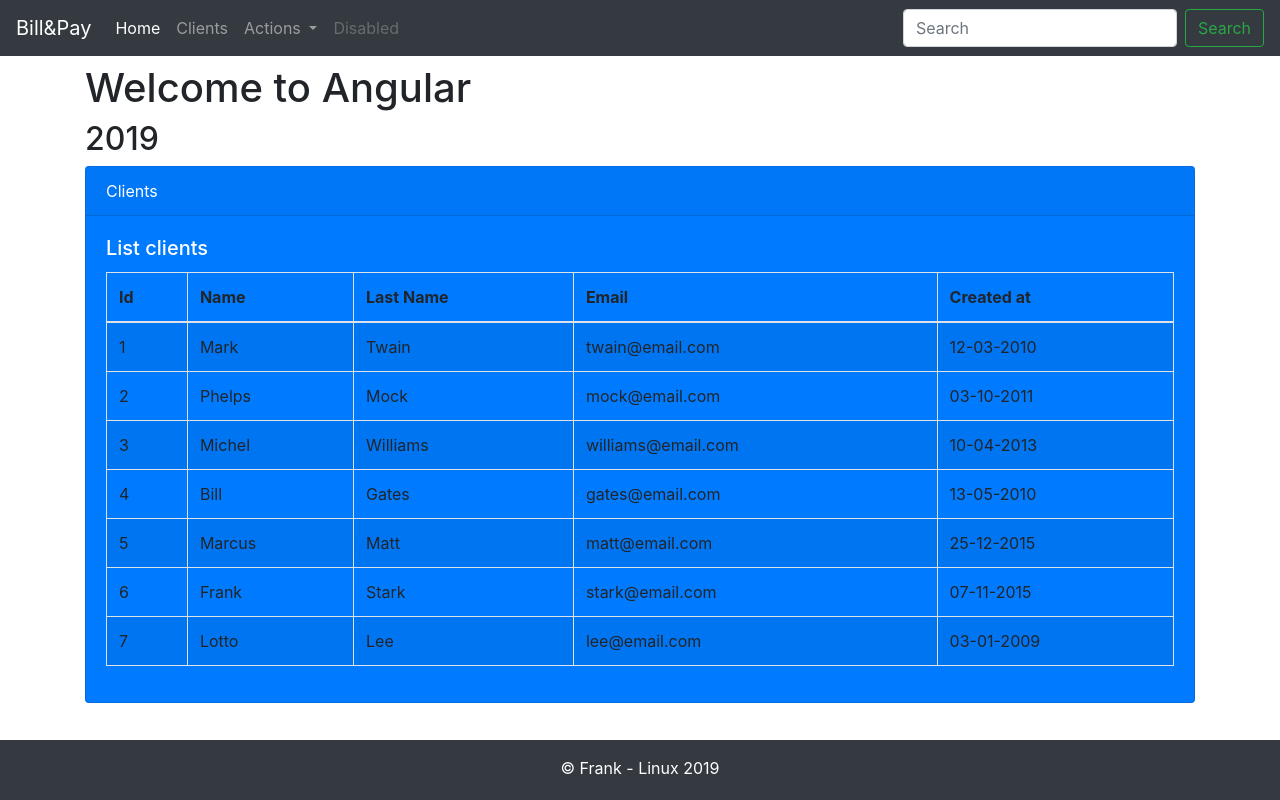
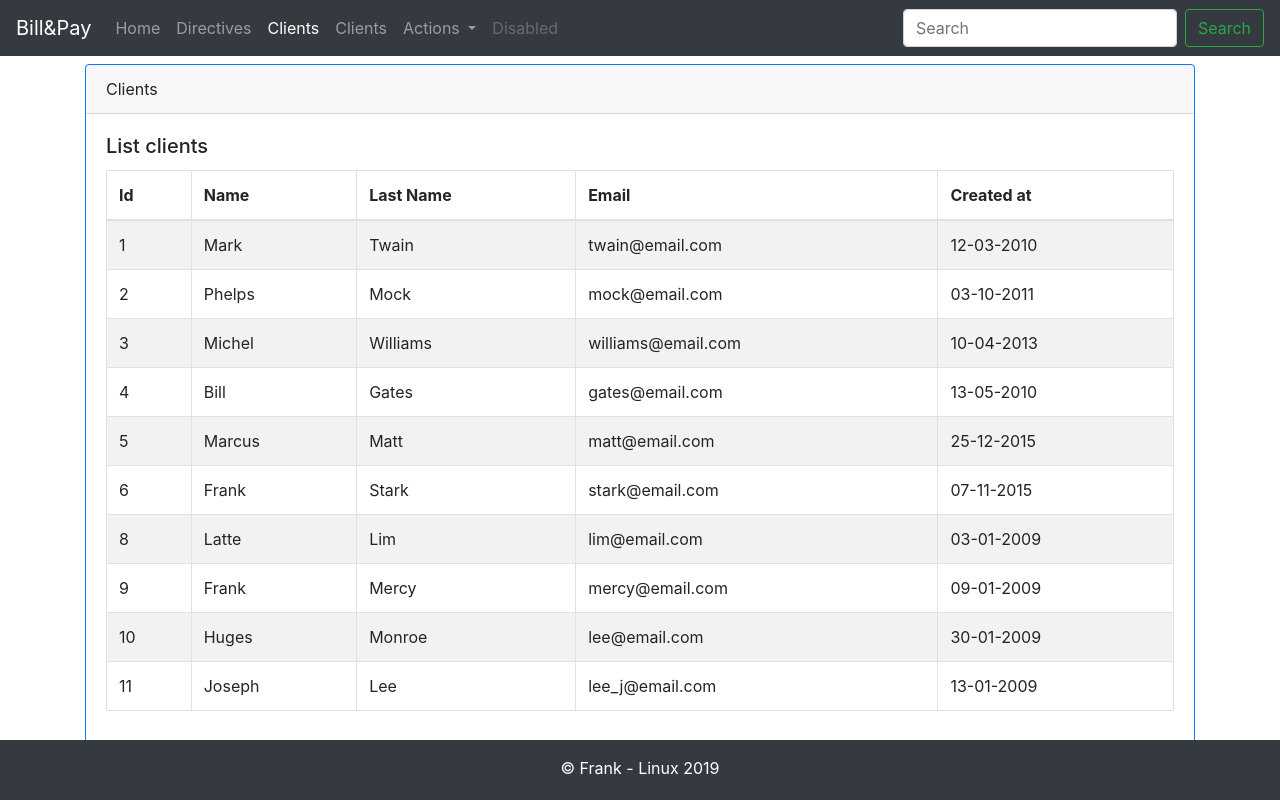
Before and after one commit to Frank712/frontend-facturation, an Angular app: page /clients in a window 1280 px wide. Built offline with nearby package versions, Linux system fonts and the light colour scheme.

Commit message:
Clients view ready

```diff
--- a/angular.json
+++ b/angular.json
@@ -23,9 +23,14 @@
               "src/assets"
             ],
             "styles": [
-              "src/styles.css"
+              "src/styles.css",
+              "./node_modules/bootstrap/dist/css/bootstrap.css"
             ],
-            "scripts": []
+            "scripts": [
+              "./node_modules/jquery/dist/jquery.min.js",
+              "./node_modules/popper.js/dist/umd/popper.js",
+              "./node_modules/bootstrap/dist/js/bootstrap.js"
+            ]
           },
           "configurations": {
             "production": {
--- a/src/app/app.component.html
+++ b/src/app/app.component.html
@@ -1,8 +1,8 @@
 <app-header></app-header>
 <div class="container mt-2">
-  <h1>  {{ title }}</h1>
-  <h2>  {{ year }} </h2>
-  <app-clients></app-clients>
+
+  <router-outlet></router-outlet>
+
 </div>
 
 
--- /dev/null
+++ b/src/app/clients/client.service.ts
@@ -0,0 +1,16 @@
+import { Injectable } from '@angular/core';
+import { CLIENTS } from './clients.json';
+import {Client} from './client';
+import { Observable, of } from 'rxjs';
+
+
+@Injectable({
+  providedIn: 'root'
+})
+export class ClientService {
+  constructor() { }
+
+  getClients(): Observable<Client[]> {
+    return of(CLIENTS);
+  }
+}
--- a/src/app/clients/clients.component.html
+++ b/src/app/clients/clients.component.html
@@ -1,4 +1,4 @@
-<div class="card text-white bg-primary mb-3">
+<div class="card border-primary mb-3">
   <div class="card-header">Clients</div>
   <div class="card-body">
     <h5 class="card-title">List clients</h5>
--- a/src/app/clients/clients.component.ts
+++ b/src/app/clients/clients.component.ts
@@ -1,5 +1,7 @@
 import { Component, OnInit } from '@angular/core';
 import {Client} from './client';
+import {ClientService} from './client.service';
+
 
 @Component({
   selector: 'app-clients',
@@ -8,19 +10,12 @@ import {Client} from './client';
 })
 export class ClientsComponent implements OnInit {
 
-  clients: Client[] = [
-    { id: 1, name: 'Mark', lastName: 'Twain', email: 'twain@email.com', createdAt: '12-03-2010' },
-    { id: 2, name: 'Phelps', lastName: 'Mock', email: 'mock@email.com', createdAt: '03-10-2011' },
-    { id: 3, name: 'Michel', lastName: 'Williams', email: 'williams@email.com', createdAt: '10-04-2013' },
-    { id: 4, name: 'Bill', lastName: 'Gates', email: 'gates@email.com', createdAt: '13-05-2010' },
-    { id: 5, name: 'Marcus', lastName: 'Matt', email: 'matt@email.com', createdAt: '25-12-2015' },
-    { id: 6, name: 'Frank', lastName: 'Stark', email: 'stark@email.com', createdAt: '07-11-2015' },
-    { id: 7, name: 'Lotto', lastName: 'Lee', email: 'lee@email.com', createdAt: '03-01-2009' }
-  ];
+  clients: Client[];
 
-  constructor() { }
+  constructor( private _clientService: ClientService ) { }
 
   ngOnInit() {
+    this._clientService.getClients()
+      .subscribe( result => this.clients = result);
   }
-
 }
--- /dev/null
+++ b/src/app/clients/clients.json.ts
@@ -0,0 +1,14 @@
+import {Client} from './client';
+
+export const CLIENTS: Client[] = [
+  { id: 1, name: 'Mark', lastName: 'Twain', email: 'twain@email.com', createdAt: '12-03-2010' },
+  { id: 2, name: 'Phelps', lastName: 'Mock', email: 'mock@email.com', createdAt: '03-10-2011' },
+  { id: 3, name: 'Michel', lastName: 'Williams', email: 'williams@email.com', createdAt: '10-04-2013' },
+  { id: 4, name: 'Bill', lastName: 'Gates', email: 'gates@email.com', createdAt: '13-05-2010' },
+  { id: 5, name: 'Marcus', lastName: 'Matt', email: 'matt@email.com', createdAt: '25-12-2015' },
+  { id: 6, name: 'Frank', lastName: 'Stark', email: 'stark@email.com', createdAt: '07-11-2015' },
+  { id: 8, name: 'Latte', lastName: 'Lim', email: 'lim@email.com', createdAt: '03-01-2009' },
+  { id: 9, name: 'Frank', lastName: 'Mercy', email: 'mercy@email.com', createdAt: '09-01-2009' },
+  { id: 10, name: 'Huges', lastName: 'Monroe', email: 'lee@email.com', createdAt: '30-01-2009' },
+  { id: 11, name: 'Joseph', lastName: 'Lee', email: 'lee_j@email.com', createdAt: '13-01-2009' }
+];
--- a/src/app/header/header.component.html
+++ b/src/app/header/header.component.html
@@ -7,8 +7,14 @@
 
     <div class="collapse navbar-collapse" id="navbarSupportedContent">
       <ul class="navbar-nav mr-auto">
-        <li class="nav-item active">
+        <li class="nav-item">
           <a class="nav-link" href="#">Home <span class="sr-only">(current)</span></a>
+        </li>
+        <li class="nav-item" routerLinkActive="active">
+          <a class="nav-link" routerLink="/directives">Directives</a>
+        </li>
+        <li class="nav-item" routerLinkActive="active">
+          <a class="nav-link" routerLink="/clients">Clients</a>
         </li>
         <li class="nav-item">
           <a class="nav-link" href="#">Clients</a>
--- a/src/index.html
+++ b/src/index.html
@@ -7,14 +7,9 @@
 
   <meta name="viewport" content="width=device-width, initial-scale=1">
   <link rel="icon" type="image/x-icon" href="favicon.ico">
-  <link rel="stylesheet" href="https://stackpath.bootstrapcdn.com/bootstrap/4.2.1/css/bootstrap.min.css" integrity="sha384-GJzZqFGwb1QTTN6wy59ffF1BuGJpLSa9DkKMp0DgiMDm4iYMj70gZWKYbI706tWS" crossorigin="anonymous">
 
 </head>
 <body>
   <app-root></app-root>
-  <script src="https://code.jquery.com/jquery-3.3.1.slim.min.js" integrity="sha384-q8i/X+965DzO0rT7abK41JStQIAqVgRVzpbzo5smXKp4YfRvH+8abtTE1Pi6jizo" crossorigin="anonymous"></script>
-  <script src="https://cdnjs.cloudflare.com/ajax/libs/popper.js/1.14.6/umd/popper.min.js" integrity="sha384-wHAiFfRlMFy6i5SRaxvfOCifBUQy1xHdJ/yoi7FRNXMRBu5WHdZYu1hA6ZOblgut" crossorigin="anonymous"></script>
-  <script src="https://stackpath.bootstrapcdn.com/bootstrap/4.2.1/js/bootstrap.min.js" integrity="sha384-B0UglyR+jN6CkvvICOB2joaf5I4l3gm9GU6Hc1og6Ls7i6U/mkkaduKaBhlAXv9k" crossorigin="anonymous"></script>
-  <script src="https://stackpath.bootstrapcdn.com/bootstrap/4.2.1/js/bootstrap.min.js" integrity="sha384-B0UglyR+jN6CkvvICOB2joaf5I4l3gm9GU6Hc1og6Ls7i6U/mkkaduKaBhlAXv9k" crossorigin="anonymous"></script>
 </body>
 </html>
```
Also changed, not shown: package.json (+5 -2 lines), src/app/app.module.ts (+13 -2 lines), 1 other file (tests, documents, lock files or other folders).
